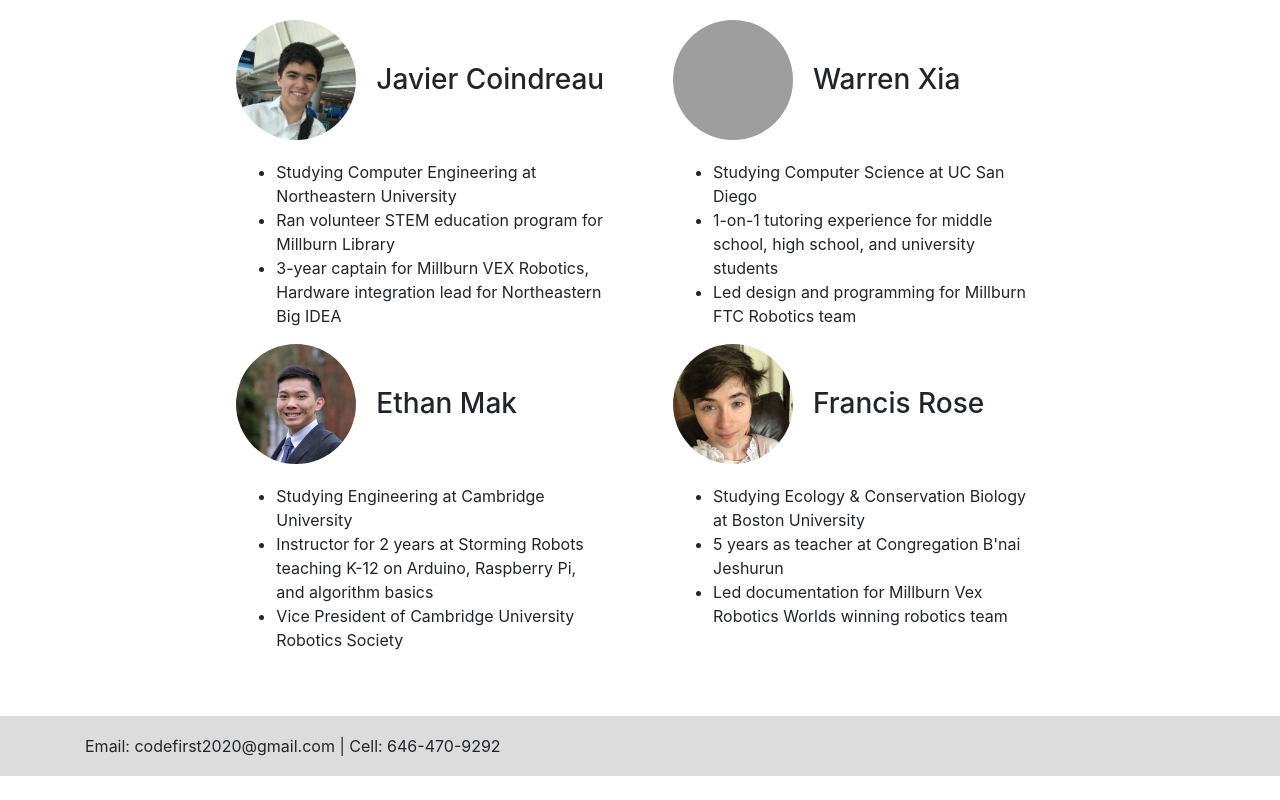
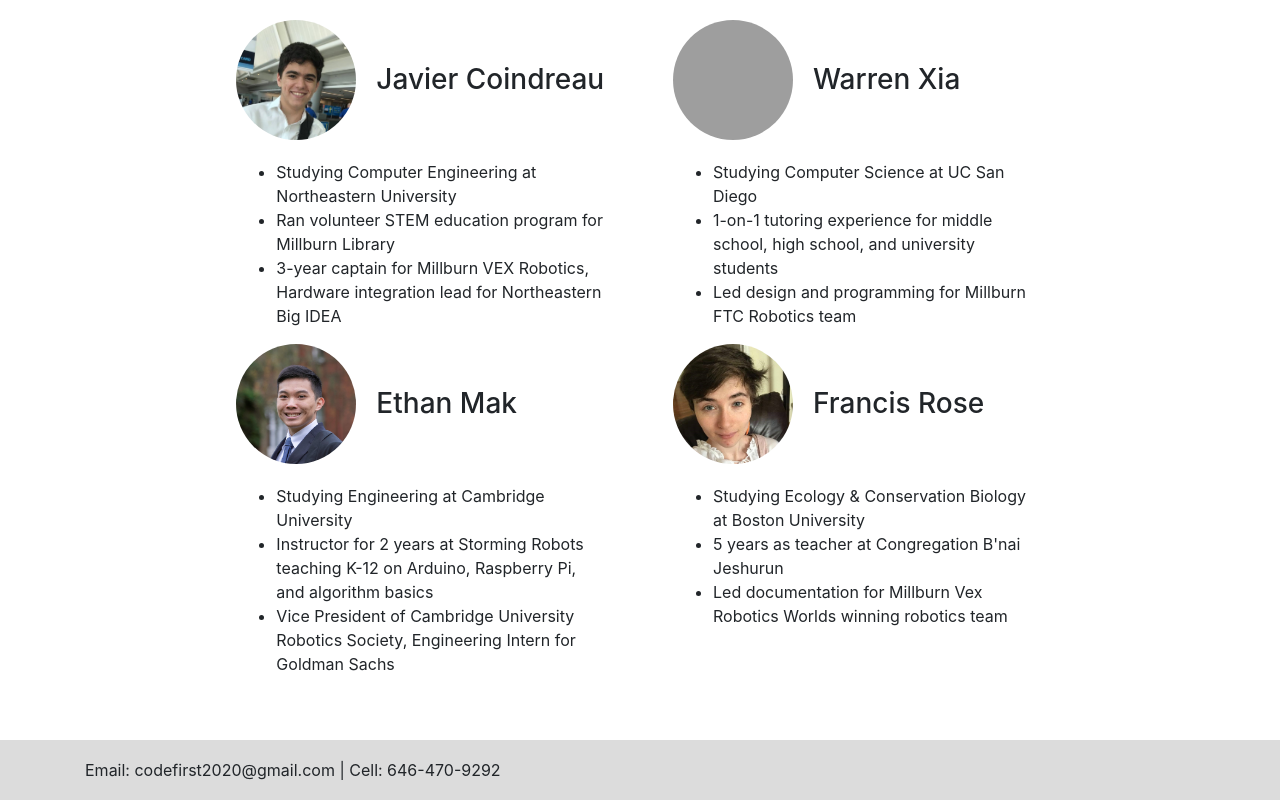
Before and after one commit to CodeFirst-Academy/codefirst-academy.github.io, a plain HTML site: page team.html in a window 1280 px wide. Shown: the part 364-1164 px from the top of the page. Before the commit the page ends 1140 px from the top, so only its background shows below. Drawn offline with nearby package versions, Linux system fonts and the light colour scheme; grey boxes are pictures that could not be loaded.

Commit message:
Ethan new bio

```diff
--- a/team.html
+++ b/team.html
@@ -114,7 +114,7 @@
                         basics
                     </li>
                     <li>
-                        Vice President of Cambridge University Robotics Society
+                        Vice President of Cambridge University Robotics Society, Engineering Intern for Goldman Sachs
                     </li>
                 </ul>
 				</div>
```
